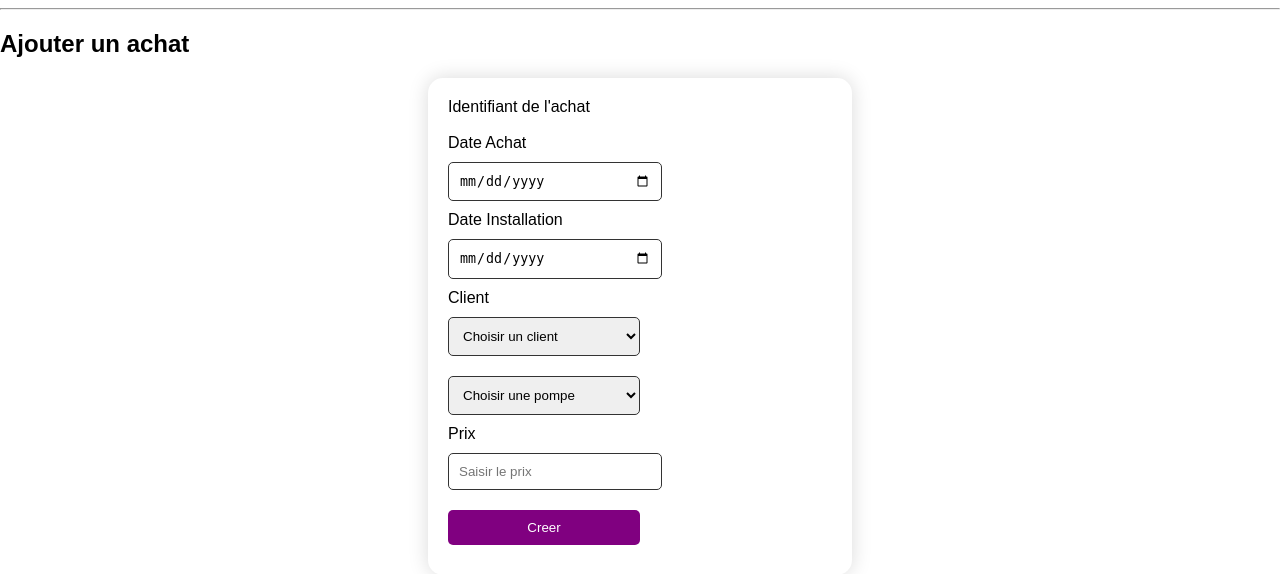
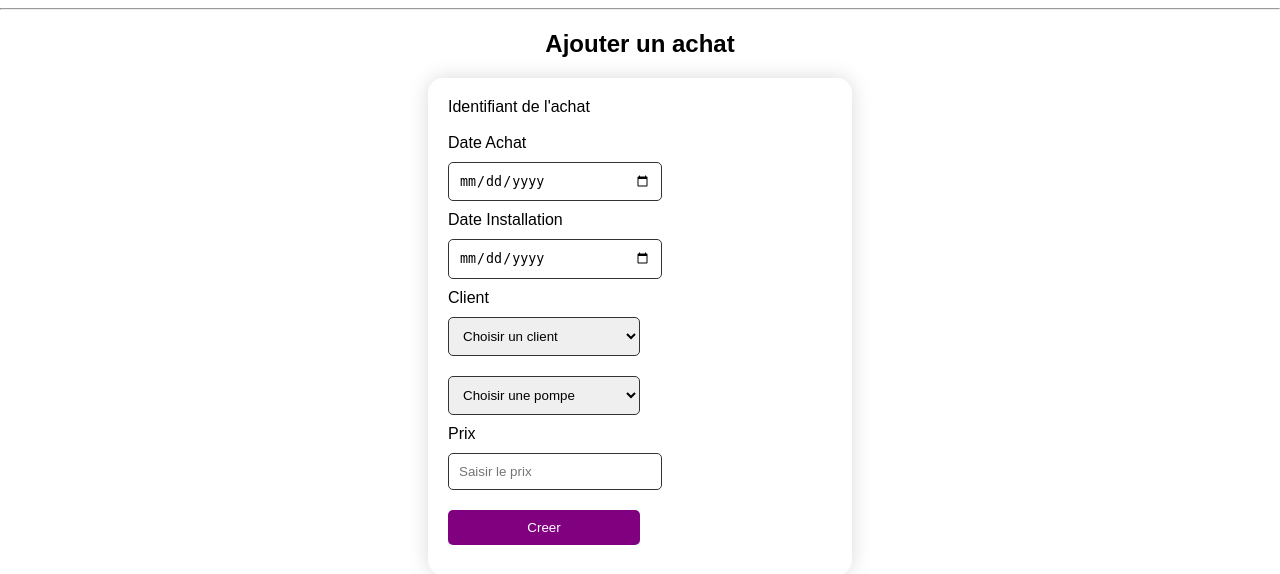
Before and after one commit to Natan90/Pomp-Air, a Flask app: page /achat/add in a window 1280 px wide. Shown: the part 61-635 px from the top of the page. Run offline with Flask 3, Linux system fonts and the light colour scheme; data comes from the database, SQL or seed files in the repository.

Commit message:
Update add_achat.html

```diff
--- a/templates/achat/add_achat.html
+++ b/templates/achat/add_achat.html
@@ -3,9 +3,8 @@
 {% block title %}
     <title>ajouter un achat</title>
 {% endblock %}
-
 {% block body %}
-  <h2>Ajouter un achat</h2>
+  <h2 style="display: block;text-align: center;">Ajouter un achat</h2>
   <form method="post" action="/achat/add" >
         <label for="id">Identifiant de l'achat</label><br>
         <input id="id" type="number" name="id" size="18" value="NULL" placeholder="Saisir l'id de l'achat" hidden><br>
```
